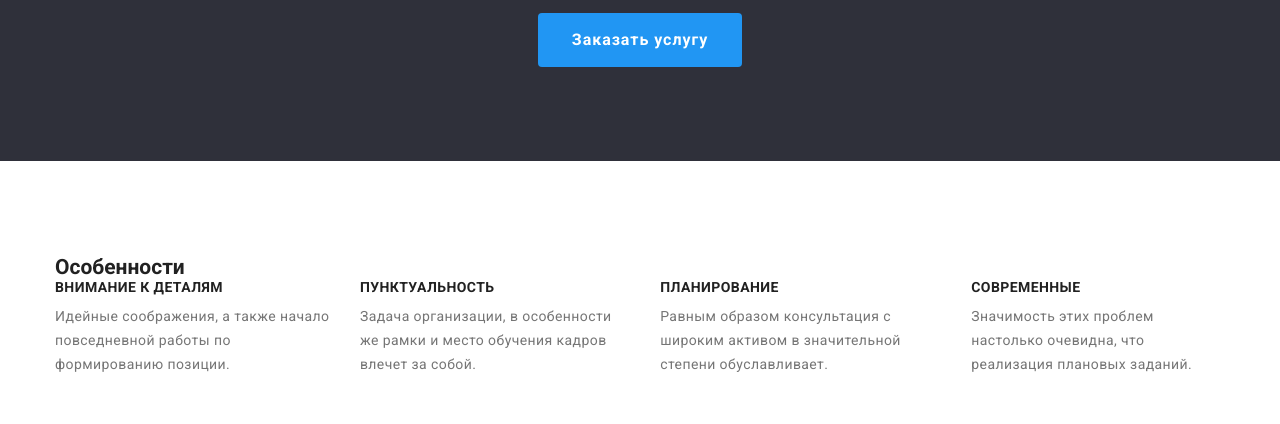
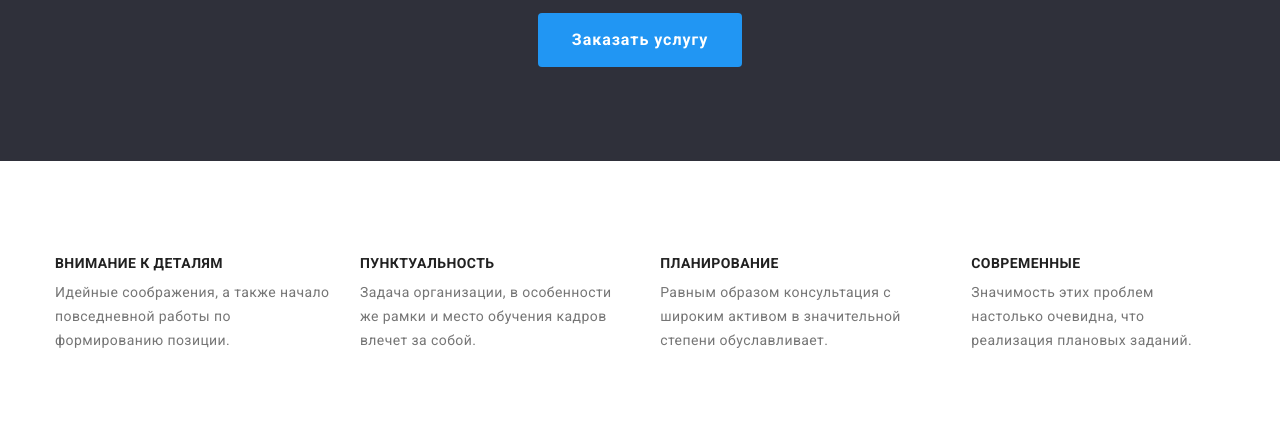
Before and after one commit to ElizaChernysheva/goit-markup-hw-03, a plain HTML site: page index.html in a window 1280 px wide. Shown: the part 253-677 px from the top of the page. Drawn offline with nearby package versions, Linux system fonts and the light colour scheme.

Commit message:
add visually-hidden

```diff
--- a/css/style.css
+++ b/css/style.css
@@ -55,6 +55,17 @@ ul {
 
 img {
     display: block;
+}
+
+.visually-hidden {
+    position: absolute;
+    width: 1px;
+    height: 1px;
+    margin: -1px;
+    border: 0;
+    padding: 0;
+    clip: rect(0 0 0 0);
+    overflow: hidden;
 }
 
 .container {
--- a/index.html
+++ b/index.html
@@ -45,7 +45,7 @@
         <div class="container">
         <!-- Features -->
         <section class="features section">
-            <h2>Особенности</h2>
+            <h2 class="visually-hidden">Особенности</h2>
             <ul class="features-list">
                 <li class="features-item">
                     <h3 class="features-title">Внимание к деталям</h3>
```
Also changed, not shown: portfolio.html (+1 -1 lines).
